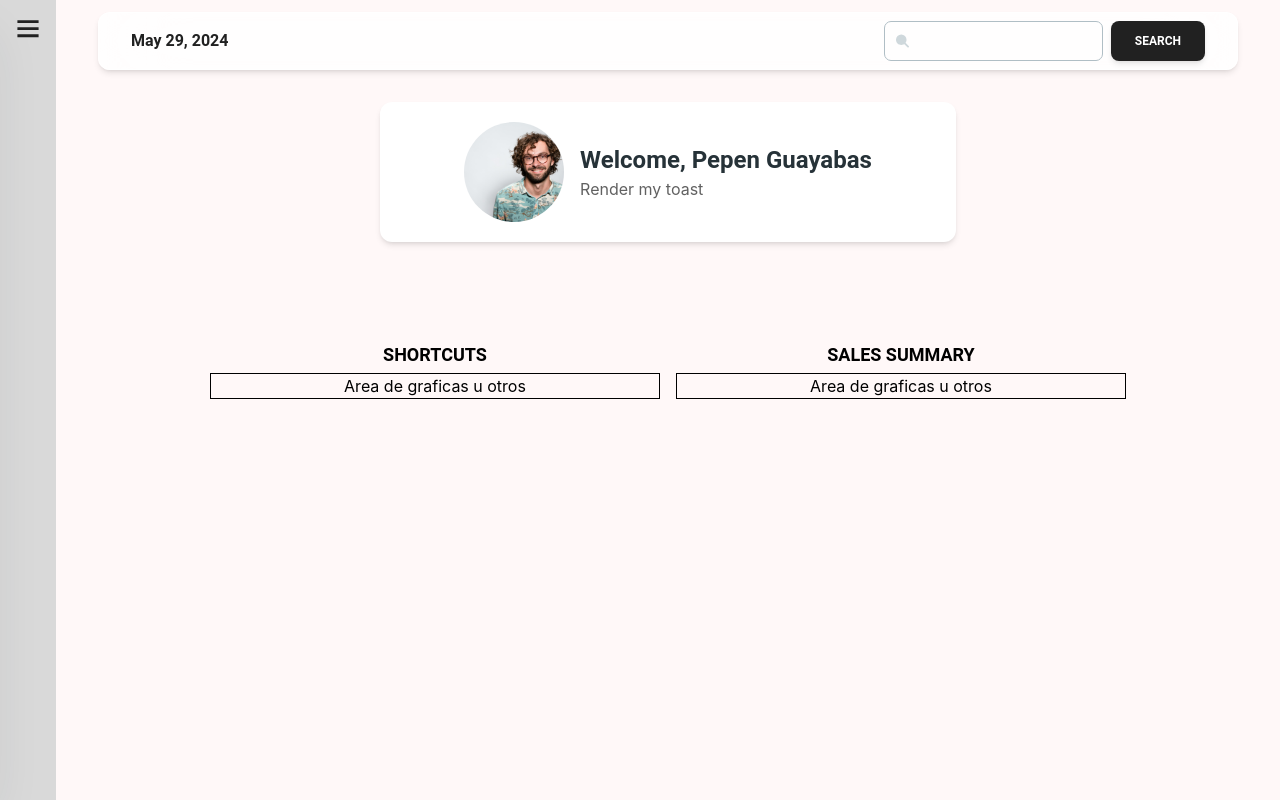
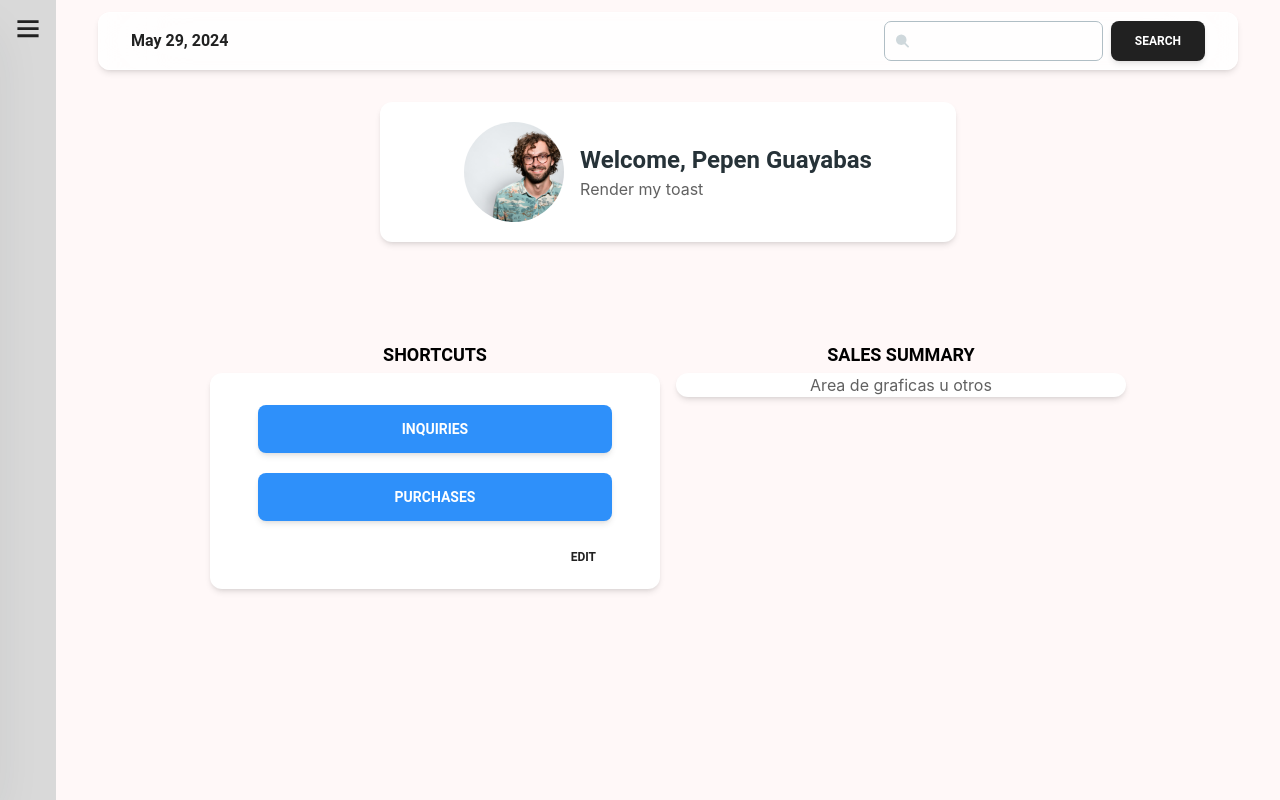
Before and after one commit to rogelioolarte/s15-13-ft-java-react, a React (Vite) app in the folder front/: page /dashboard in a window 1280 px wide. Built offline with nearby package versions, Linux system fonts and the light colour scheme.

Commit message:
feat: shortcuts

```diff
--- a/front/src/components/container/DashboardSection.jsx
+++ b/front/src/components/container/DashboardSection.jsx
@@ -1,12 +1,13 @@
 import ActualDate from '../pure/ActualDate'
 import SearchBar from '../pure/forms/SearchBar'
+import Shortcuts from '../pure/Shortcuts'
 import ShowUserData from '../pure/ShowUserData'
 import {
   Navbar,
   Typography
 } from '@material-tailwind/react'
 
-export default function DashboardSection () {
+export default function DashboardSection() {
   return (
     <div className='flex flex-col items-center justify-items-center w-full gap-4 md:gap-8 p-3'>
       <Navbar className='w-full max-w-screen-xl px-4 py-2 lg:px-8 text-[#212121] flex flex-col justify-center md:items-center md:justify-between md:flex-row gap-2'>
@@ -16,20 +17,7 @@ export default function DashboardSection () {
         <SearchBar />
       </Navbar>
       <ShowUserData />
-      <div className='w-full h-full flex flex-col gap-4 justify-start md:justify-center items-center md:flex-row'>
-        <div className='w-full max-w-[450px] md:h-full md:max-h-[380px] flex flex-col items-center gap-1'>
-          <Typography variant='h4' className='text-center text-base md:text-lg'>SHORTCUTS</Typography>
-          <div className='w-full flex flex-col items-center border border-black'>
-            Area de graficas u otros
-          </div>
-        </div>
-        <div className='w-full max-w-[450px] md:h-full md:max-h-[380px] flex flex-col items-center gap-1'>
-          <Typography variant='h4' className='text-center text-base md:text-lg'>SALES SUMMARY</Typography>
-          <div className='w-full flex flex-col items-center border border-black'>
-            Area de graficas u otros
-          </div>
-        </div>
-      </div>
+      <Shortcuts />
     </div>
   )
 }
--- /dev/null
+++ b/front/src/components/pure/Shortcuts.jsx
@@ -0,0 +1,28 @@
+import {
+  Button,
+  Card,
+  Typography
+} from '@material-tailwind/react'
+
+export default function Shortcuts() {
+  return (
+    <div className='w-full h-full flex flex-col gap-4 justify-start md:justify-center items-center md:flex-row'>
+      <div className='w-full max-w-[450px] md:h-full md:max-h-[380px] flex flex-col items-center gap-1'>
+        <Typography variant='h4' className='text-center text-base md:text-lg'>SHORTCUTS</Typography>
+        <Card className='w-full flex flex-col items-center gap-5 px-12 pt-8 pb-4'>
+          <div className='w-full flex flex-col gap-5'>
+            <Button className='bg-[#2E90FA]' fullWidth size="lg">INQUIRIES</Button>
+            <Button className='bg-[#2E90FA]' fullWidth size="lg">PURCHASES</Button>
+          </div>
+          <Button className='self-end' variant="text" size="sm">Edit</Button>
+        </Card>
+      </div>
+      <div className='w-full max-w-[450px] md:h-full md:max-h-[380px] flex flex-col items-center gap-1'>
+        <Typography variant='h4' className='text-center text-base md:text-lg'>SALES SUMMARY</Typography>
+        <Card className='w-full flex flex-col items-center'>
+          Area de graficas u otros
+        </Card>
+      </div>
+    </div>
+  )
+}
--- a/front/src/config/api_routes.js
+++ b/front/src/config/api_routes.js
@@ -1,4 +1,4 @@
 export const MAIN_API = 'https://s15-13-ft-java-react-deploy.up.railway.app'
 export const ROUTE_LOGIN = '/api/user/login'
-export const ROUTE_PURCHASES = '/api/user/purchases'
+export const ROUTE_PURCHASES = '/api/purchases'
 export const ROUTE_PRODUCT = '/api/product'
```
